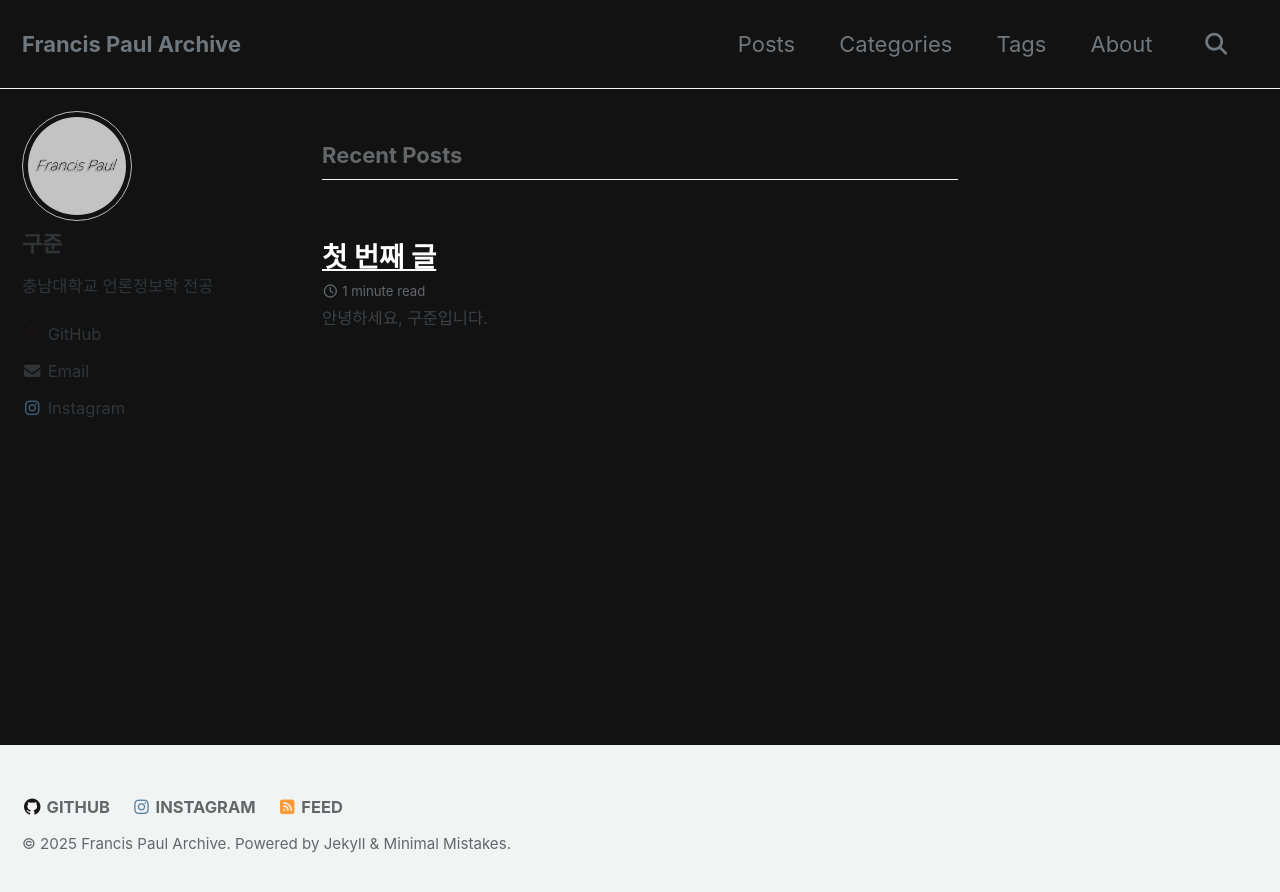
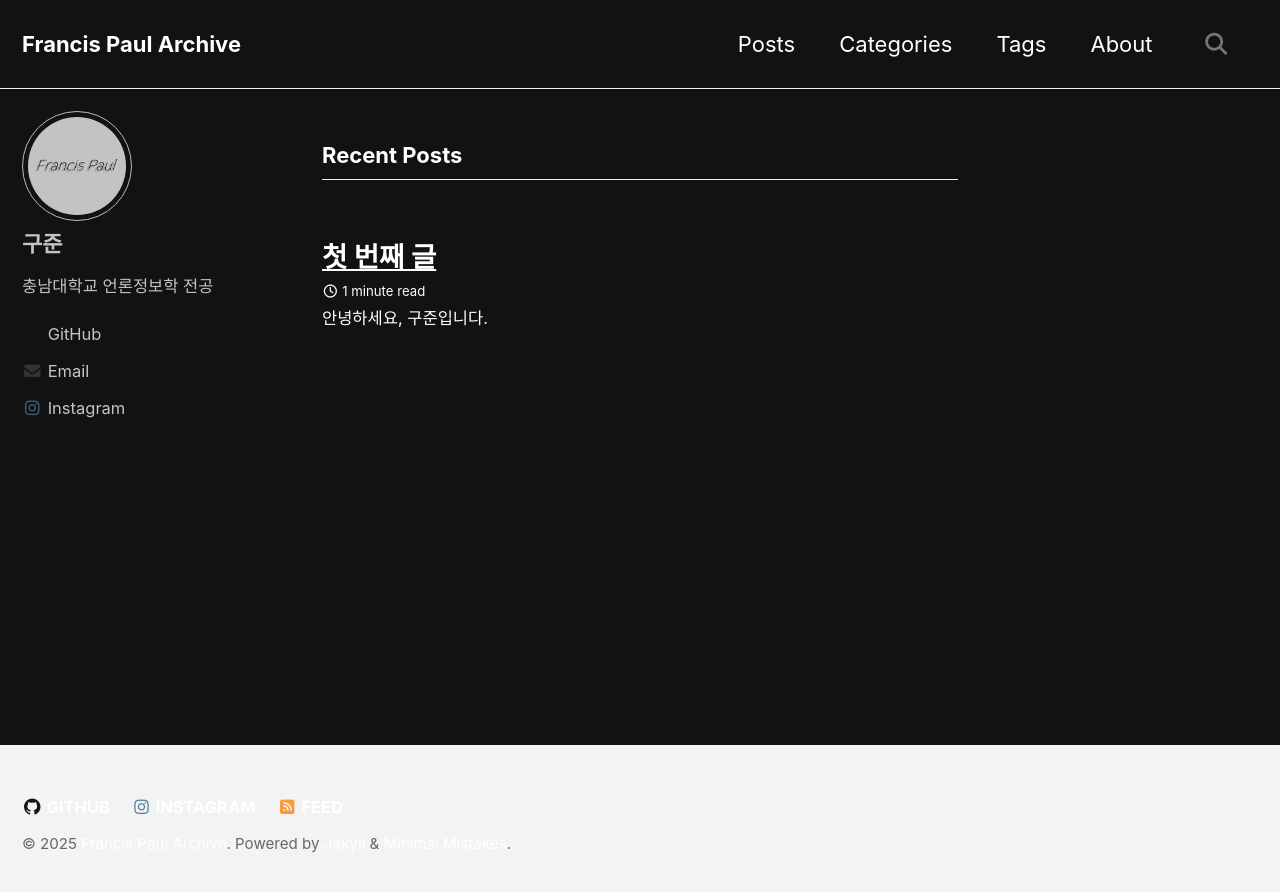
Before and after one commit to Francis-Paul-0109/Francis-Paul-0109.github.io, a Jekyll site: the page built from index.html, in a window 1280 px wide. Shown: the top 892 px of the page. Built offline with Jekyll 4.4.1, drawn with Linux system fonts in a browser that asks for light colours; cached includes are drawn as plain includes; the list of posts is cut into pages by our own code.

Commit message:
Update _dark.scss

```diff
--- a/_sass/minimal-mistakes/skins/_dark.scss
+++ b/_sass/minimal-mistakes/skins/_dark.scss
@@ -1,5 +1,5 @@
 // ------------------------------
-// Minimal Mistakes 블랙톤 SCSS (완전 흰색 텍스트)
+// Minimal Mistakes 블랙톤 SCSS (완전 흰색 텍스트 + 하늘색 강조)
 // ------------------------------
 
 // 전체 배경
@@ -46,4 +46,18 @@ $table-row-background: #1a1a1a;
 $table-row-text-color: #ffffff;
 
 // 강조/하이라이트
-$accent-color: #ff9800;
+$accent-color: #D4F0F0;
+
+// ==============================
+// 글씨 색 강제 적용
+// ==============================
+body,
+body a,
+h1, h2, h3, h4, h5, h6,
+p, li, blockquote,
+td, th, code, pre,
+.site-title, .site-description,
+.sidebar a, .footer a,
+.search-toggle, .search-form input, .search-form button {
+  color: #ffffff !important;
+}
```
